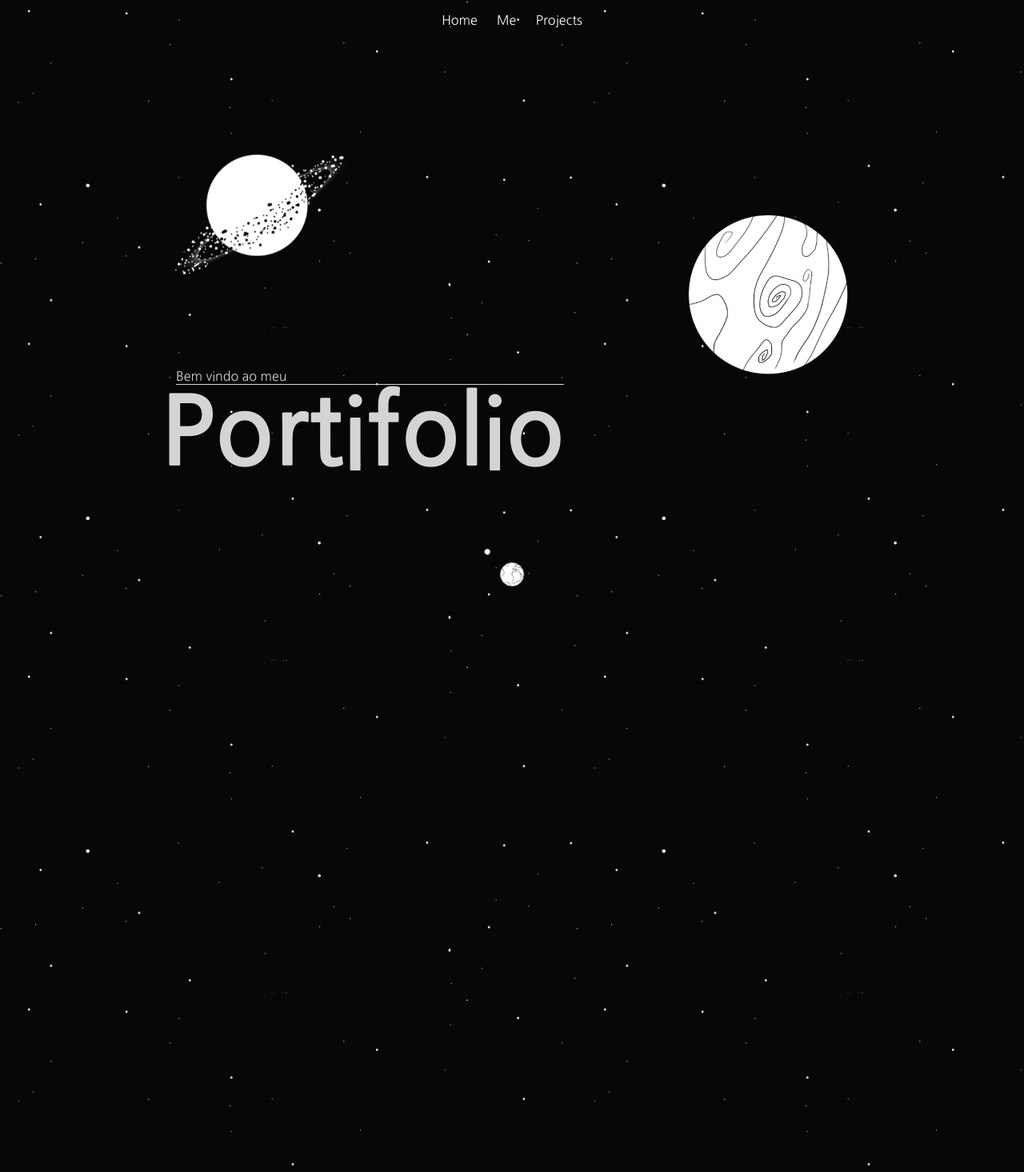
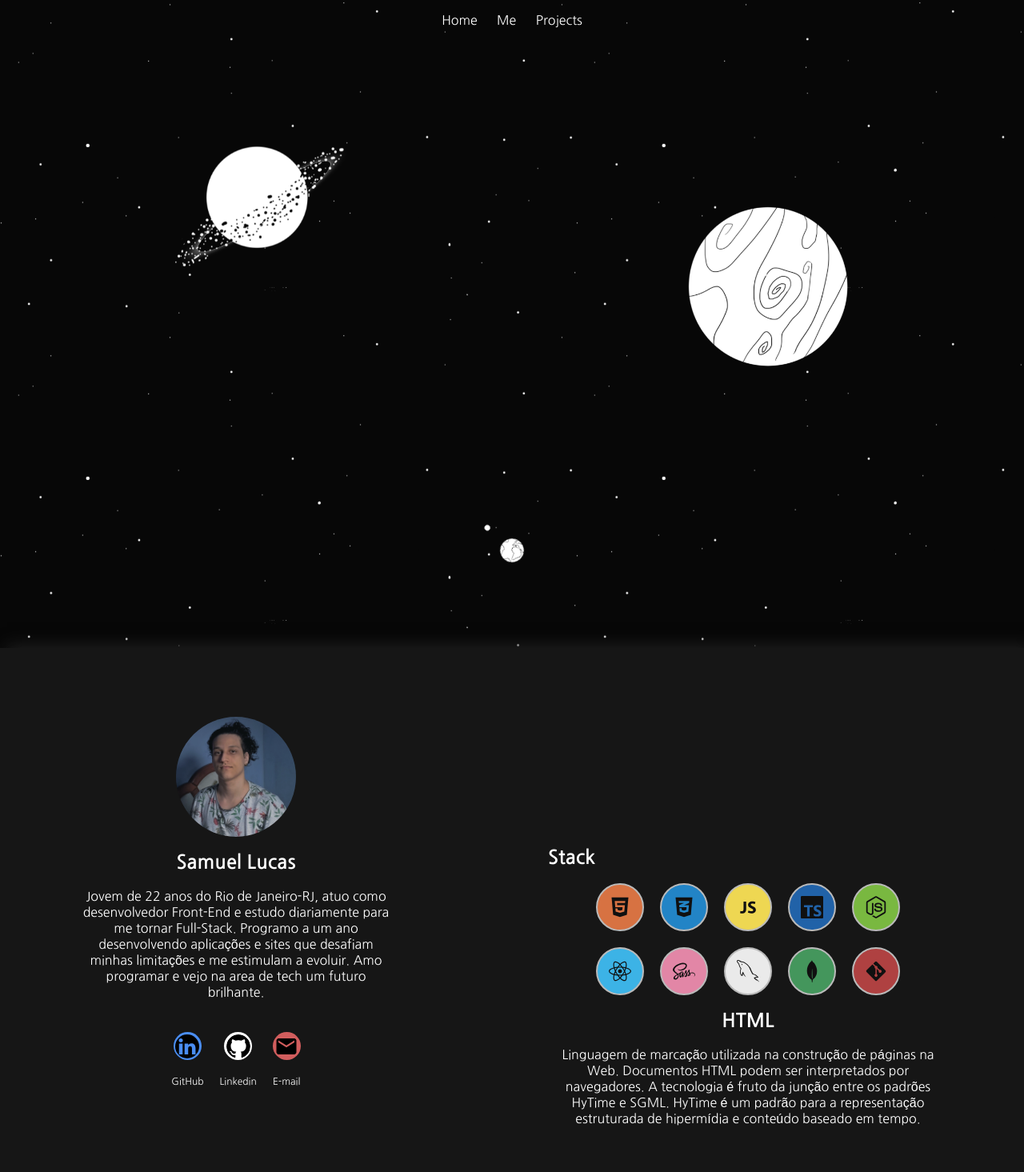
Before and after one commit to Samuellucasn/Portifolio, a React (Vite) app: page / in a window 1280 px wide. Shown: the top 1465 px of the page at 80% size. Built offline with nearby package versions, Linux system fonts and the light colour scheme.

Commit message:
delete routes

```diff
--- a/src/App.scss
+++ b/src/App.scss
@@ -3,14 +3,14 @@
 header{
   background-color: transparent;
 
-  height: variables.$header-height;
-  width: 100vw;
+  height: 50px;
+  width: 100%;
 
   display: flex;
   justify-content: space-around;
   align-items: center;
 
-  position: absolute;
+  position: sticky;
   top: 0px;
 
   ul {
--- a/src/App.tsx
+++ b/src/App.tsx
@@ -7,6 +7,7 @@ import Projects from './components/pages/ProjectSection'
 
 function App() {
   return (
+    <>
     <Router>
       <header>
         <nav>
@@ -17,13 +18,12 @@ function App() {
           </ul>
         </nav>
       </header>
+    </Router>
 
-      <Routes>
-        <Route path='/' element={<Home/>}/>
-        <Route path='/Me' element={<Me/>}/>
-        <Route path='/Projects' element={<Projects/>}/>
-      </Routes>
-    </Router>
+    <Home />
+    <Me />
+    <Projects />
+    </>
   )
 }
 
--- a/src/components/pages/HomeSection/index.tsx
+++ b/src/components/pages/HomeSection/index.tsx
@@ -34,8 +34,8 @@ const Home: React.FC<any> = () => {
                 <div className='background'/>
 
                 <div className="welcome-text">
-                    <p>Bem vindo ao meu</p>
-                    <h1>Portifolio</h1>
+                    {/* <p>Bem vindo ao meu</p>
+                    <h1>Portifolio</h1> */}
                 </div>
             </main>
             {
--- a/src/components/pages/HomeSection/style.scss
+++ b/src/components/pages/HomeSection/style.scss
@@ -19,8 +19,7 @@
 
 .home-main {
 
-    height: 100vh;
-    margin-top: variables.$header-height;
+    height: 95vh;
 
     display: flex;
     flex-flow: row wrap;
@@ -31,9 +30,10 @@
         background-size: 90vh;
 
         height: 2000px;
-        width: 100vw;
+        width: 100%;
         z-index: -1000;
         position: absolute;
+        top: 0;
 
         animation: parallax 100s linear infinite 0s;
     }
@@ -63,7 +63,7 @@
 }
 
 .saturn-wrapper {
-    width: 50vw;
+    width: 50%;
 
     @include wrapper-display;
 
@@ -99,7 +99,7 @@
 }
 
 .jupiter-wrapper {
-    width: 50vw;
+    width: 50%;
 
     @include wrapper-display;
 
--- a/src/components/pages/MeSection/index.tsx
+++ b/src/components/pages/MeSection/index.tsx
@@ -31,10 +31,6 @@ const Me: React.FC<any> = () => {
             </section>
 
             <section className="stack-wrapper">
-                <div className="profissao">
-                    <h1>Desenvolvedor web Front end</h1>
-                </div>
-
                 <h1>Stack</h1>
 
                 <div className="stack">
--- a/src/components/pages/MeSection/style.scss
+++ b/src/components/pages/MeSection/style.scss
@@ -2,12 +2,14 @@
 
 .about-main {
     height: 100vh;
-    margin-top: variables.$header-height;
 
+    background-color: #161616;
     color: #fff;
 
     display: flex;
     justify-content: space-between;
+
+    box-shadow: 9px -2px 20px 0px #222222;
 }
 
 .about-me {
@@ -130,11 +132,3 @@
         width: 500px;
     }
 }
-
-.profissao {
-    position: absolute;
-    top: 100px;
-    right: 100px;
-
-    font-size: 20px;
-}
--- a/src/interfaces/types.ts
+++ b/src/interfaces/types.ts
@@ -1,3 +1,3 @@
-export interface useSkillProp {
-
+export interface useSkillPropType {
+    id: number
 }
--- a/src/style/Global.scss
+++ b/src/style/Global.scss
@@ -5,15 +5,5 @@
 }
 
 body {
-    overflow: hidden;
-
     font-family: 'Nanum Gothic', sans-serif;
-
-
-    background-color: #161616;
-
 }
-
-#root {
-    height: 100vh;
-}
--- a/src/style/variables.scss
+++ b/src/style/variables.scss
@@ -1,5 +1,3 @@
-$header-height: 50px;
-
 $jupiter-height-width: 200px;
 
 $saturn-height-width: 150px;
```
